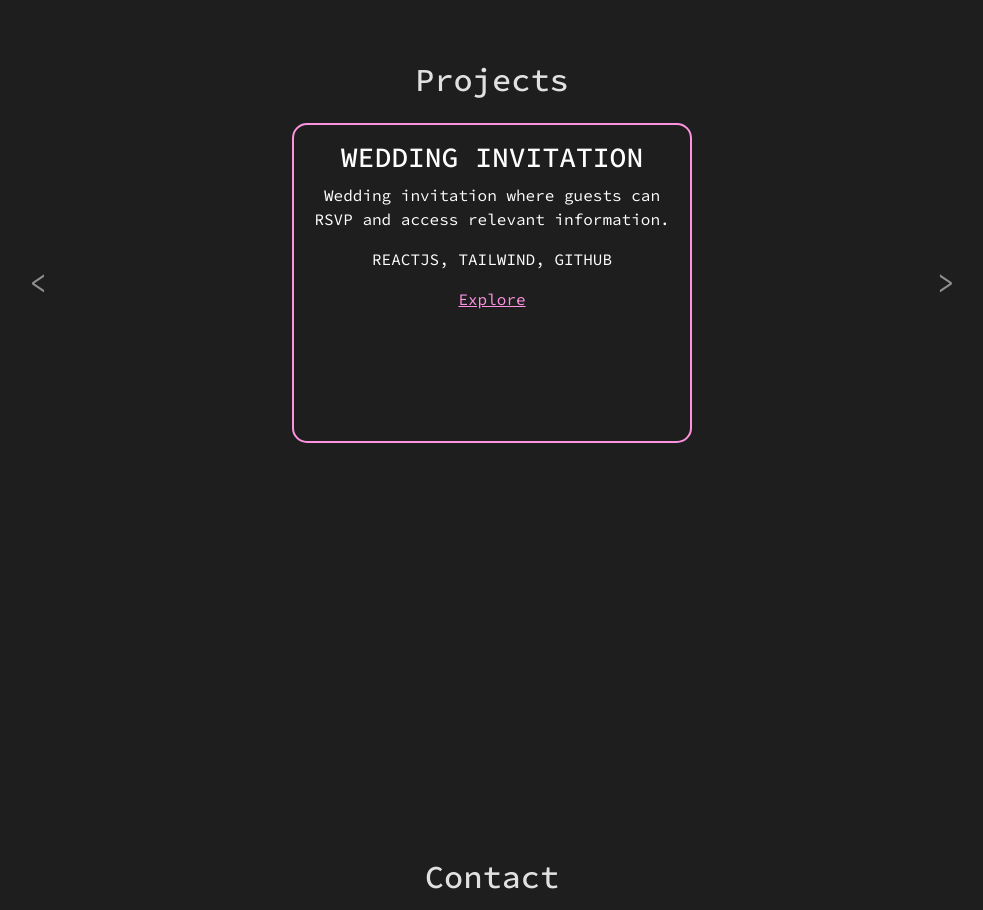
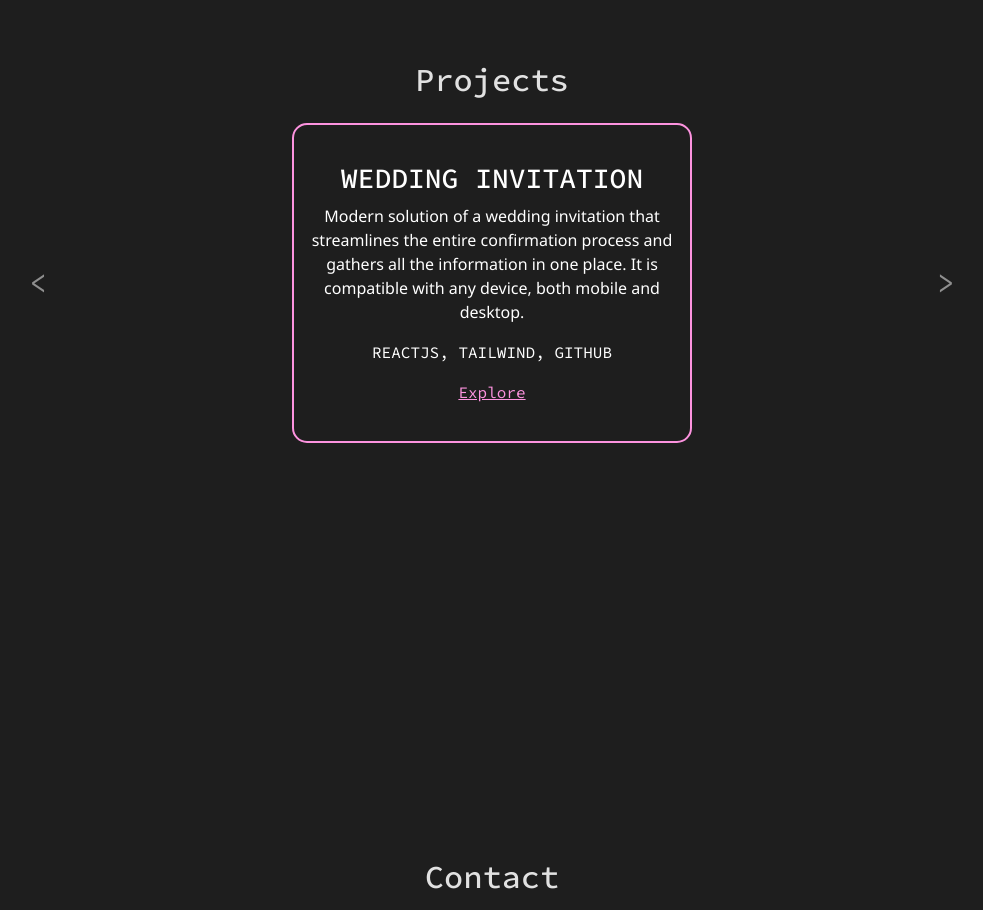
Before and after one commit to vickyteran/Portfolio, a React (Vite) app: page / in a window 1280 px wide. Shown: the part 2540-3450 px from the top of the page, without its empty margins (148-1131 px from the left). Built offline with nearby package versions, Linux system fonts and the light colour scheme.

Commit message:
mvp listo

```diff
--- a/src/Home/Home.jsx
+++ b/src/Home/Home.jsx
@@ -36,7 +36,7 @@ const Home = () => {
 
             After discovering my love for programming, I have eagerly pursued learning and expanding my skill set. I have experience in HTML, CSS, JavaScript, React.js, Node.js, and MongoDB, and have worked on various web projects that have helped me gain proficiency in technologies such as Redux Toolkit, Tailwind, Bootstrap, Express.js, and more. I've collaborated in teams under agile methodologies, using tools like Trello, Git/GitHub, Figma, and Postman. Having spent a year living abroad, I honed my English skills and gained a valuable international perspective.<br />
 
-            I am currently working on a freelance project for Sabio AI Startup, a project for IE University Spain. I am also seeking a front end or full stack developer role to contribute to innovative projects and continue learning and expanding my knowledge.
+            I am currently working as a freelance Frontend Developer, but I’m looking to join a team to consolidate and strengthen my skills in a professional environment. I am open to both solidifying existing technologies and learning new ones.
 
           </p>
           <Button href='/cv.pdf' target='_blank' className='button' variant='ligth'>View Resume</Button>
--- a/src/Home/HomeStyle.css
+++ b/src/Home/HomeStyle.css
@@ -73,6 +73,7 @@
       max-width: 100vw;
       margin-top: 10rem;
 
+
     }
 
     .welcome-section {
--- a/src/components/Projects.jsx
+++ b/src/components/Projects.jsx
@@ -6,13 +6,13 @@ const Projects = () => {
   const projects = [
     {
       name: 'WEDDING INVITATION',
-      description: 'Wedding invitation where guests can RSVP and access relevant information.',
+      description: 'Modern solution of  a wedding invitation that streamlines the entire confirmation process and gathers all the information in one place. It is compatible with any device, both mobile and desktop.',
       tecnologies: 'REACTJS, TAILWIND, GITHUB',
       link: 'https://wed-practice.vercel.app/'
     },
     {
       name: 'FARMATURNO',
-      description: 'Collaborative development of the "FarmaTurno" web application designed to streamline pharmacy queues in Colombia.',
+      description: 'Collaborative development. Web application designed to streamline pharmacy queues in Colombia. Users and pharmacys can register, log in, make/offer appointments and administrate them.',
       tecnologies: 'REACTJS, NODEJS, EXPRESS JS, MONGODB, REDUX TOOLKIT, GITHUB',
       link: 'https://c11-02-m-mern-farmaturno.vercel.app/'
     },
@@ -71,7 +71,7 @@ const CardComponent = ({ project }) => {
   return (
     <div className="project-card">
       <h3>{project.name}</h3>
-      <p>{project.description}</p>
+      <p className='project-card-text'>{project.description}</p>
       <p>{project.tecnologies}</p>
       <a href={project.link} target="_blank" rel="noopener noreferrer">Explore</a>
     </div>
--- a/src/components/StyleProjects.css
+++ b/src/components/StyleProjects.css
@@ -20,6 +20,13 @@
   border-radius: 15px;
   margin: 1rem;
   text-align: center;
+  display: flex;
+  flex-direction: column;
+  justify-content: center;
+}
+
+.project-card-text{
+  font-family: 'Segoe UI', Tahoma, Geneva, Verdana, sans-serif;
 }
 
 @media (max-width: 600px) {
```
